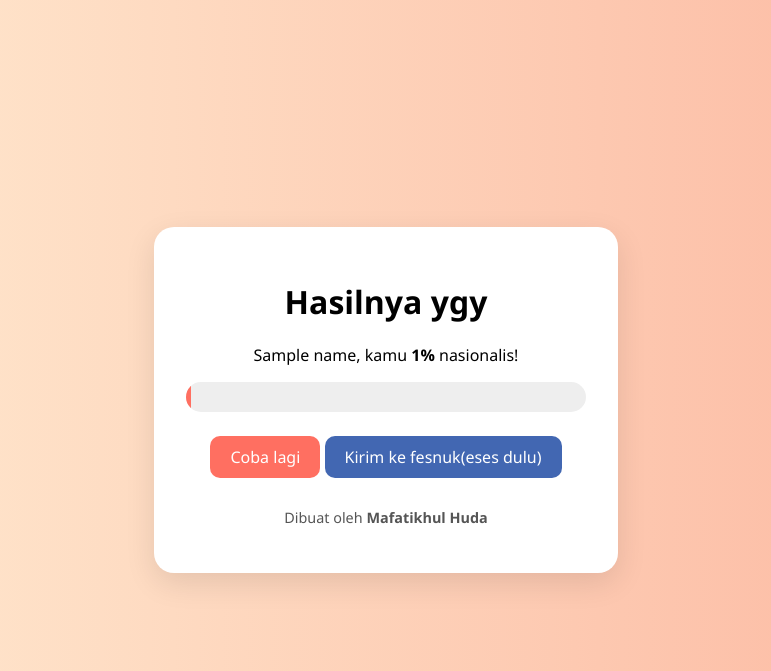
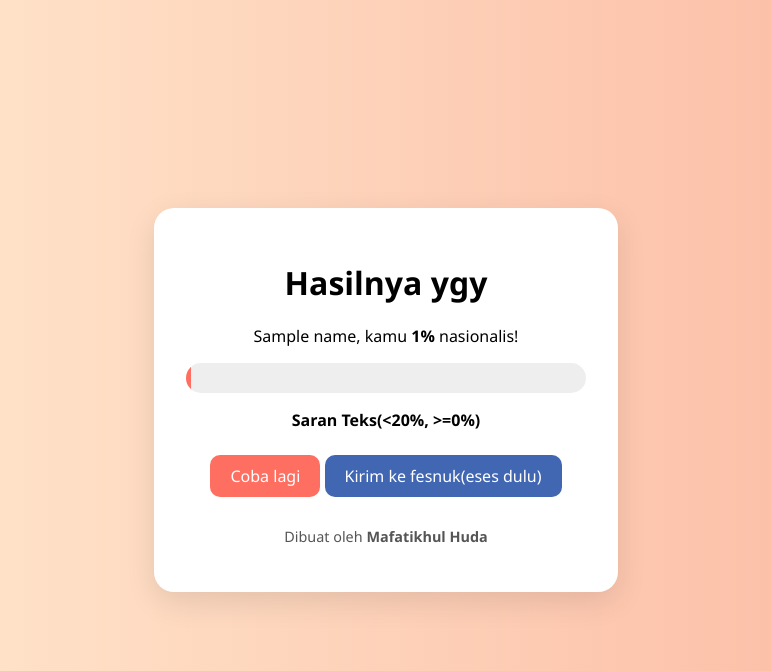
Before and after one commit to Mafatikhul281/seberapa-nasionalis, a Flask app: template templates/result.html in a window 1280 px wide. Shown: the top 671 px of the page, without its empty margins (254-1025 px from the left). Run offline with Flask 3, Linux system fonts and the light colour scheme; the template is opened without the code that fills it: most values are stand-ins (such as "Sample title", 1, 10 or a date in 2020).

Commit message:
Update result.html

```diff
--- a/templates/result.html
+++ b/templates/result.html
@@ -12,21 +12,41 @@
         <div class="progress-bar">
             <div class="fill" id="fill-bar"></div>
         </div>
+        <p id="dynamic-text" style="margin-top: 15px; font-weight: bold;"></p>
         <a href="/" class="btn">Coba lagi</a>
         <a href="https://www.facebook.com/sharer/sharer.php?u=https://example.com" class="btn facebook" target="_blank">Kirim ke fesnuk(eses dulu)</a>
         <p class="credit">Dibuat oleh <strong>Mafatikhul Huda</strong></p>
     </div>
     <script>
-        // Animate the progress bar
         const fillBar = document.getElementById('fill-bar');
+        const textEl = document.getElementById('dynamic-text');
         let percentage = {{ percentage }};
         let width = 0;
+
+        const messages = [
+            { limit: 20, text: "Saran Teks(<20%, >=0%)" },
+            { limit: 40, text: "Saran Teks(<40%, >20%)" },
+            { limit: 60, text: "Saran Teks(<60%, >40%)" },
+            { limit: 80, text: "Saran Teks(<80%, >60%)" },
+            { limit: 100, text: "Saran Teks(<100%, >80%)" }
+        ];
+
+        function updateText(current) {
+            for (let i = 0; i < messages.length; i++) {
+                if (current <= messages[i].limit) {
+                    textEl.textContent = messages[i].text;
+                    break;
+                }
+            }
+        }
+
         let interval = setInterval(() => {
             if (width >= percentage) {
                 clearInterval(interval);
             } else {
-                width+= 0.4;
+                width += 0.4;
                 fillBar.style.width = width + "%";
+                updateText(width);
             }
         }, 10);
     </script>
```
